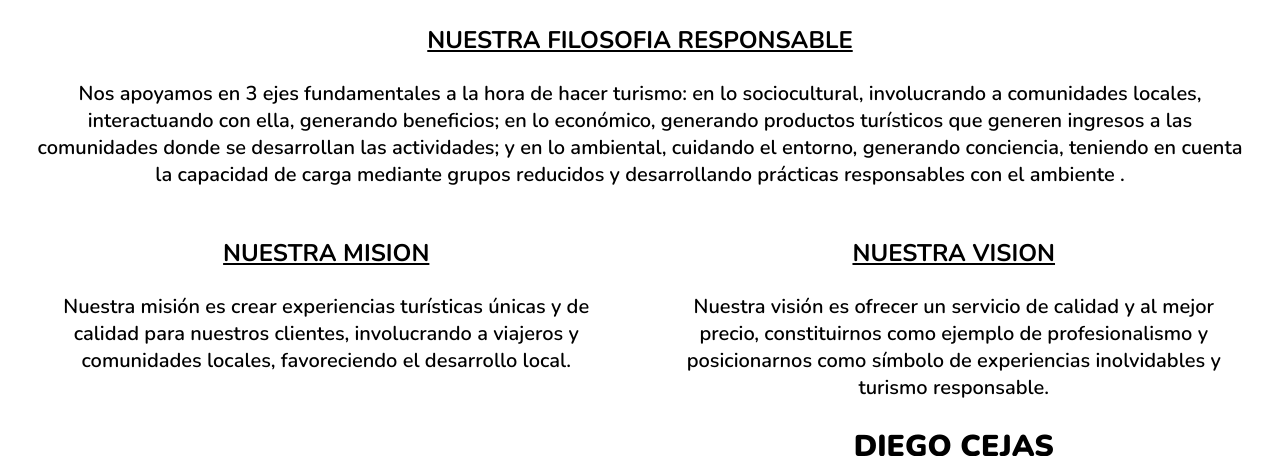
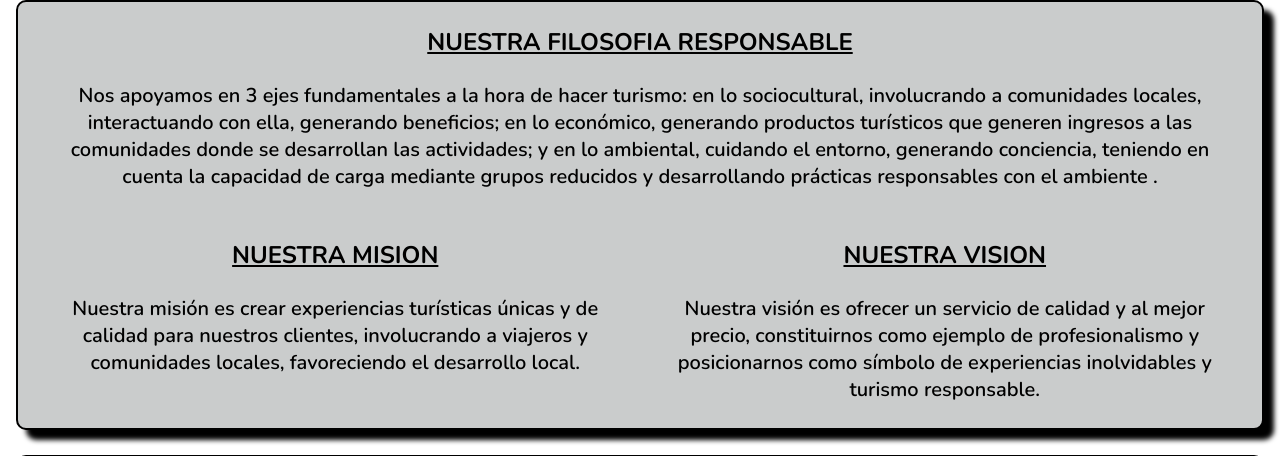
Before and after one commit to cejasj355/instintoviajero, a Flask app: page /acciones/nosotros in a window 1280 px wide. Shown: the part 1038-1494 px from the top of the page. Run offline with Flask 3, Linux system fonts and the light colour scheme; some libraries are stand-ins or nearby versions; some web fonts are replaced; grey boxes are pictures that could not be loaded.

Commit message:
cambios en la seccion nosotros

```diff
--- a/templates/nosotros.html
+++ b/templates/nosotros.html
@@ -47,6 +47,8 @@
             oferta turística responsable, de calidad e inolvidable. Muchas gracias.</p>
         <img src="../static/img/Fotos Página/SALIDAS_CBA/champaqui_clasico/fondo.webp" alt="Imagen del cerro champaqui">
     </div>
+    <div class="prox-fechas">
+
         <div>
             <div>
                 <h2 class="section-title section-title-nosotros">NUESTRA FILOSOFIA RESPONSABLE</h2>
@@ -72,10 +74,11 @@
                     y turismo responsable.</p>
             </div>
         </div>
-    <div class="nosotros-grid">
+    </div>
+    <div class="nosotros-grid prox-fechas">
         <div class="nosotros-img">
         </div>
-        <div class="nosotros-grid-descripcion">
+        <div class="nosotros-grid-descripcion ">
             <div class="nosotros-grid-descripcion-div">
                 <h3 class="nosotros-grid-descripcion-div-title">DIEGO CEJAS</h3>
                 <h4 class="nosotros-grid-descripcion-div-subtitle">Guía de Montaña & Técnico en Turismo y Hotelería
```
Lines whose indentation alone changed are shown as unchanged.
